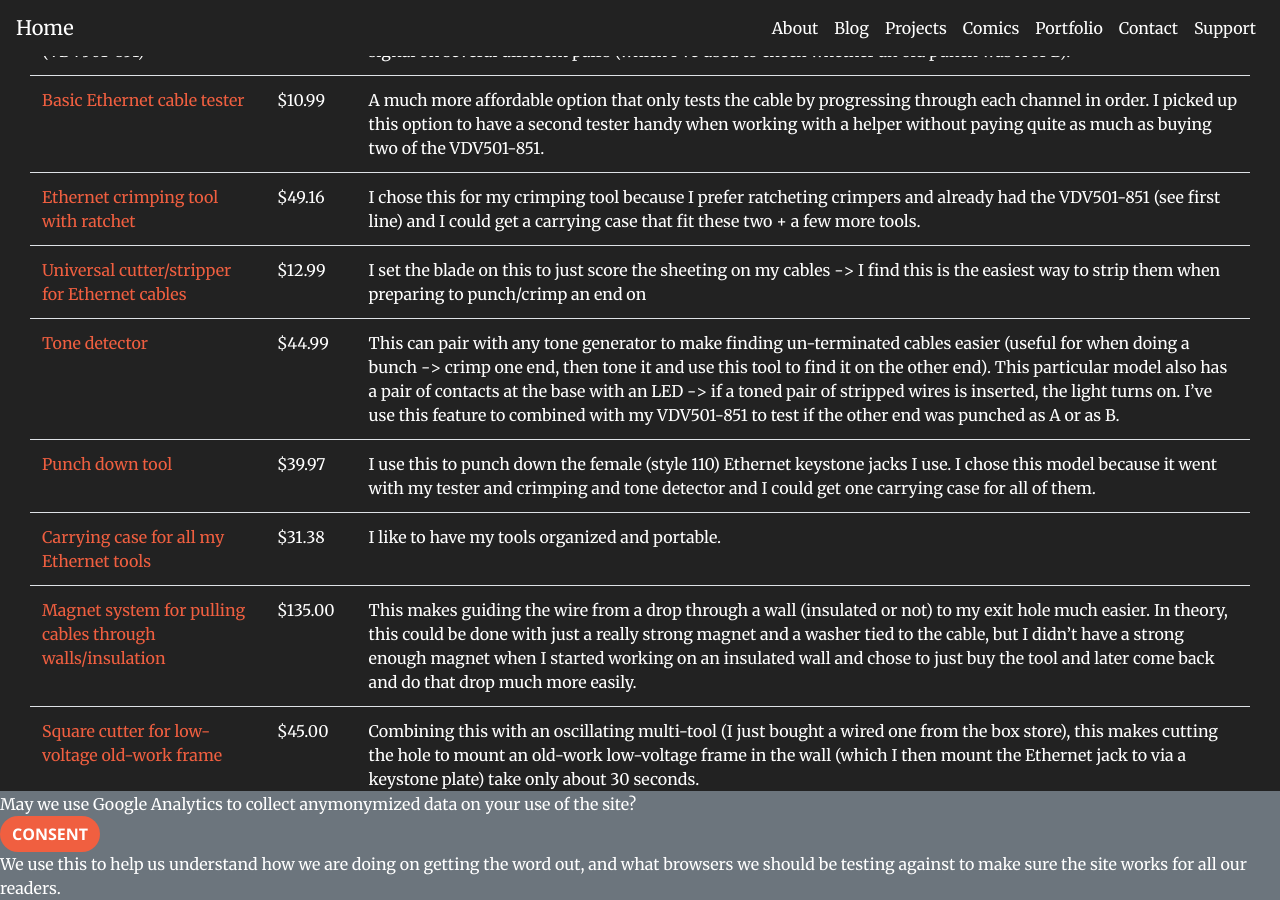
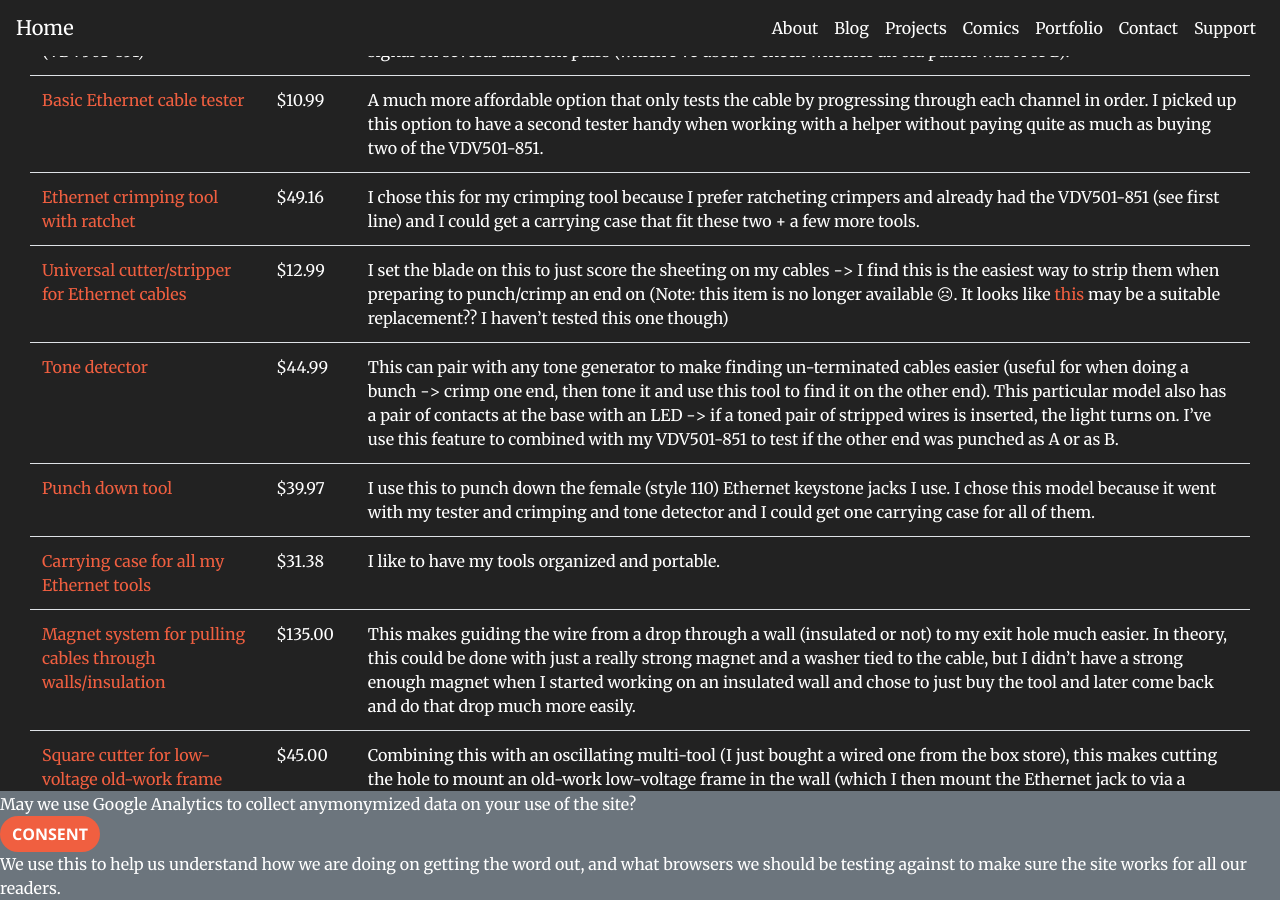
Before and after one commit to mshafer1/website, a Jekyll site: the page built from _Blog/favorite_cable_running_tools.md, in a window 1280 px wide and 900 px high, scrolled down 424 px. Built offline with Jekyll 4.4.1, drawn with Linux system fonts in a browser that asks for light colours; comment, search, counter and statistics services are not loaded.

Commit message:
add note on possible wire/stripper replacement.

```diff
--- a/_Blog/favorite_cable_running_tools.md
+++ b/_Blog/favorite_cable_running_tools.md
@@ -17,7 +17,7 @@ Whether my church needs a new cable run or I'm working on setting up my house to
 | [Ethernet cable tester + identifier + tone generator](https://www.amazon.com/gp/product/B085LPN71C) (VDV501-851) | $89.97 | This cable tester allows me to put the node in one room and go to another to validate that both sides are punched correctly. This model will show me which pairs are swapped if incorrect, but also has the ability to send out a tone signal on several different pairs (which I've used to check whether an old punch was A or B). |
 | [Basic Ethernet cable tester](https://www.amazon.com/gp/product/B072LJYHKP) | $10.99 | A much more affordable option that only tests the cable by progressing through each channel in order. I picked up this option to have a second tester handy when working with a helper without paying quite as much as buying two of the VDV501-851. |
 | [Ethernet crimping tool with ratchet](https://www.amazon.com/gp/product/B076MGPQZQ) | $49.16 | I chose this for my crimping tool because I prefer ratcheting crimpers and already had the VDV501-851 (see first line) and I could get a carrying case that fit these two + a few more tools. |
-| [Universal cutter/stripper for Ethernet cables](https://www.amazon.com/gp/product/B000HRWOTQ) | $12.99 | I set the blade on this to just score the sheeting on my cables -> I find this is the easiest way to strip them when preparing to punch/crimp an end on |
+| [Universal cutter/stripper for Ethernet cables](https://www.amazon.com/gp/product/B000HRWOTQ) | $12.99 | I set the blade on this to just score the sheeting on my cables -> I find this is the easiest way to strip them when preparing to punch/crimp an end on (Note: this item is no longer available ☹. It looks like [this](https://www.newegg.com/trendnet-tc-ct70/p/N82E16899166002) may be a suitable replacement?? I haven't tested this one though) |
 | [Tone detector](https://www.amazon.com/gp/product/B07ZWCM8L5) | $44.99 | This can pair with any tone generator to make finding un-terminated cables easier (useful for when doing a bunch -> crimp one end, then tone it and use this tool to find it on the other end). This particular model also has a pair of contacts at the base with an LED -> if a toned pair of stripped wires is inserted, the light turns on. I've use this feature to combined with my VDV501-851 to test if the other end was punched as A or as B. |
 | [Punch down tool](https://www.amazon.com/gp/product/B08J2DN6HC) | $39.97 | I use this to punch down the female (style 110) Ethernet keystone jacks I use. I chose this model because it went with my tester and crimping and tone detector and I could get one carrying case for all of them. |
 | [Carrying case for all my Ethernet tools](https://www.amazon.com/gp/product/B0BMP5YH78/ref=ppx_yo_dt_b_search_asin_title?ie=UTF8&th=1) | $31.38 | I like to have my tools organized and portable. |
```
